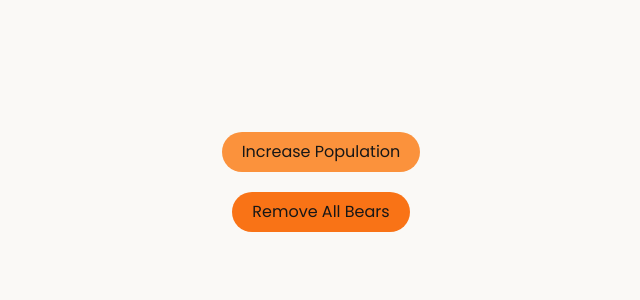
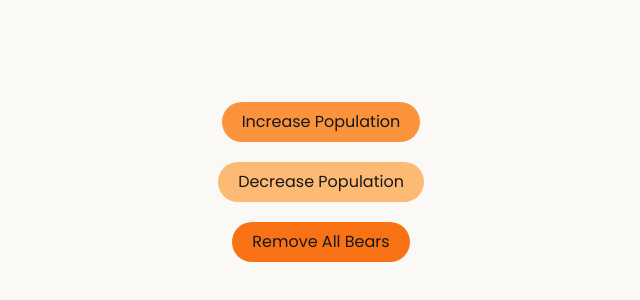
Before and after one commit to muhkyle17/creator-social-profile, a Next.js app: page /increase-bear-population in a window 1280 px wide. Shown: the part 218-518 px from the top of the page, without its empty margins (319-959 px from the left). Built offline with nearby package versions, Linux system fonts and the light colour scheme.

Commit message:
Add decrease population logic

```diff
--- a/src/app/hooks/useStore.js
+++ b/src/app/hooks/useStore.js
@@ -3,6 +3,7 @@ import { create } from 'zustand'
 const useStore = create(set => ({
   bears: 0,
   increasePopulation: () => set(state => ({ bears: state.bears + 1 })),
+  decreasePopulation: () => set(state => ({ bears: state.bears - 1 })),
   removeAllBears: () => set({ bears: 0 }),
   updateBears: newBears => set({ bears: newBears }),
 }))
--- a/src/app/increase-bear-population/page.jsx
+++ b/src/app/increase-bear-population/page.jsx
@@ -4,16 +4,23 @@ import useStore from '../hooks/useStore'
 
 const IncreaseBearPopulation = () => {
   const bears = useStore(state => state.bears)
-  console.log(bears, 'bears')
 
   const increasePopulation = useStore(state => state.increasePopulation)
 
+  const decreasePopulation = useStore(state => state.decreasePopulation)
+
   const removeAllBears = useStore(state => state.removeAllBears)
+
+  console.log(bears, 'bears')
 
   return (
     <div className='w-screen h-screen flex flex-col items-center justify-center gap-5'>
       <button className='bg-orange-400 px-5 py-2 rounded-full' onClick={increasePopulation}>
         Increase Population
+      </button>
+
+      <button className='bg-orange-300 px-5 py-2 rounded-full' onClick={decreasePopulation}>
+        Decrease Population
       </button>
 
       <button className='bg-orange-500 px-5 py-2 rounded-full' onClick={removeAllBears}>
```
